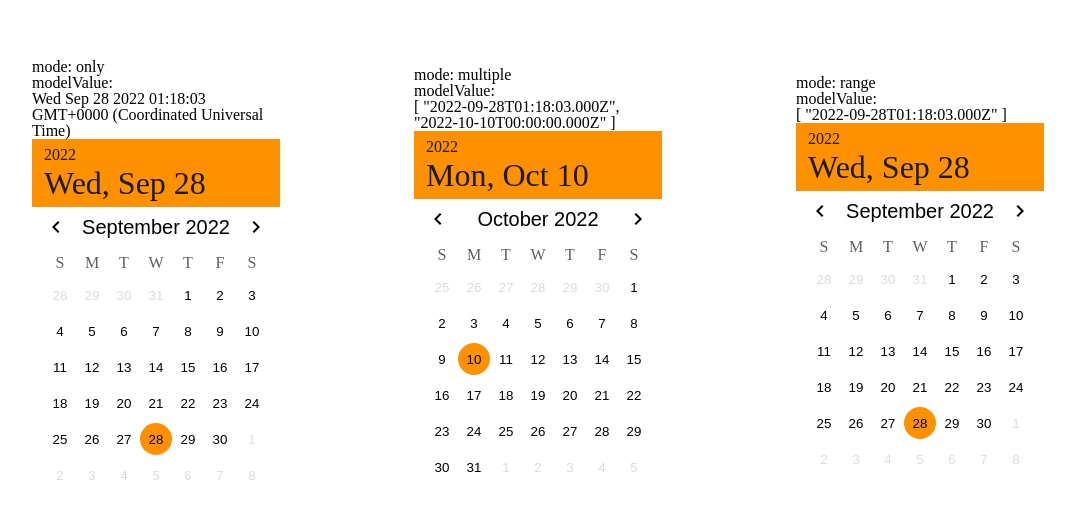
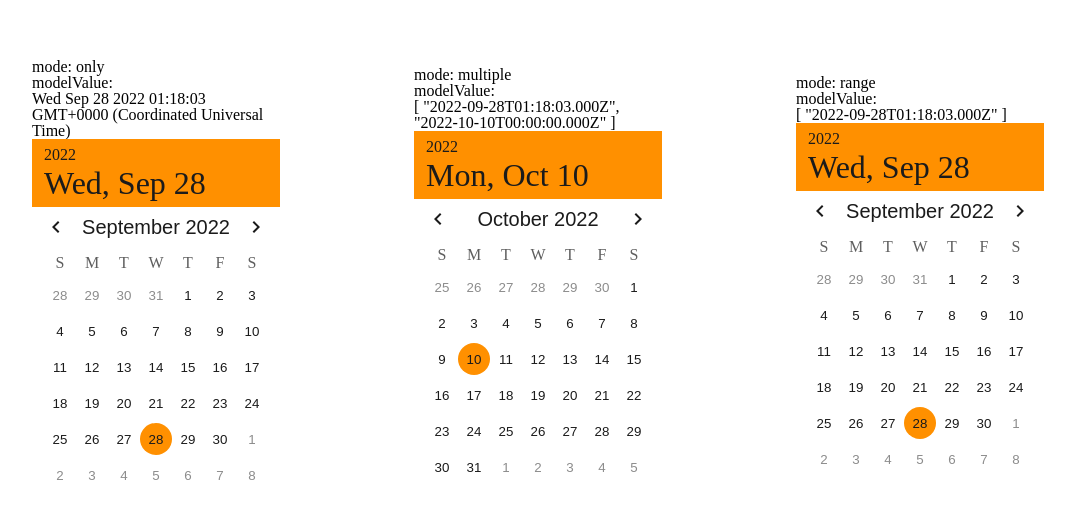
Before and after one commit to swilly821209/Vdate-picker, a Vue app: page / in a window 1280 px wide. Shown: the part 125-644 px from the top of the page, without its empty margins (102-1177 px from the left). Built offline with nearby package versions, Linux system fonts and the light colour scheme.

Commit message:
fix: button color

```diff
--- a/src/assets/base.css
+++ b/src/assets/base.css
@@ -51,6 +51,7 @@ table {
   box-sizing: border-box;
 }
 .date-picker button {
+  color: #1b1b1b;
   appearance: none;
   border: none;
   padding: 0px;
```
Also changed, not shown: 3 other files (tests, documents, lock files or other folders).
